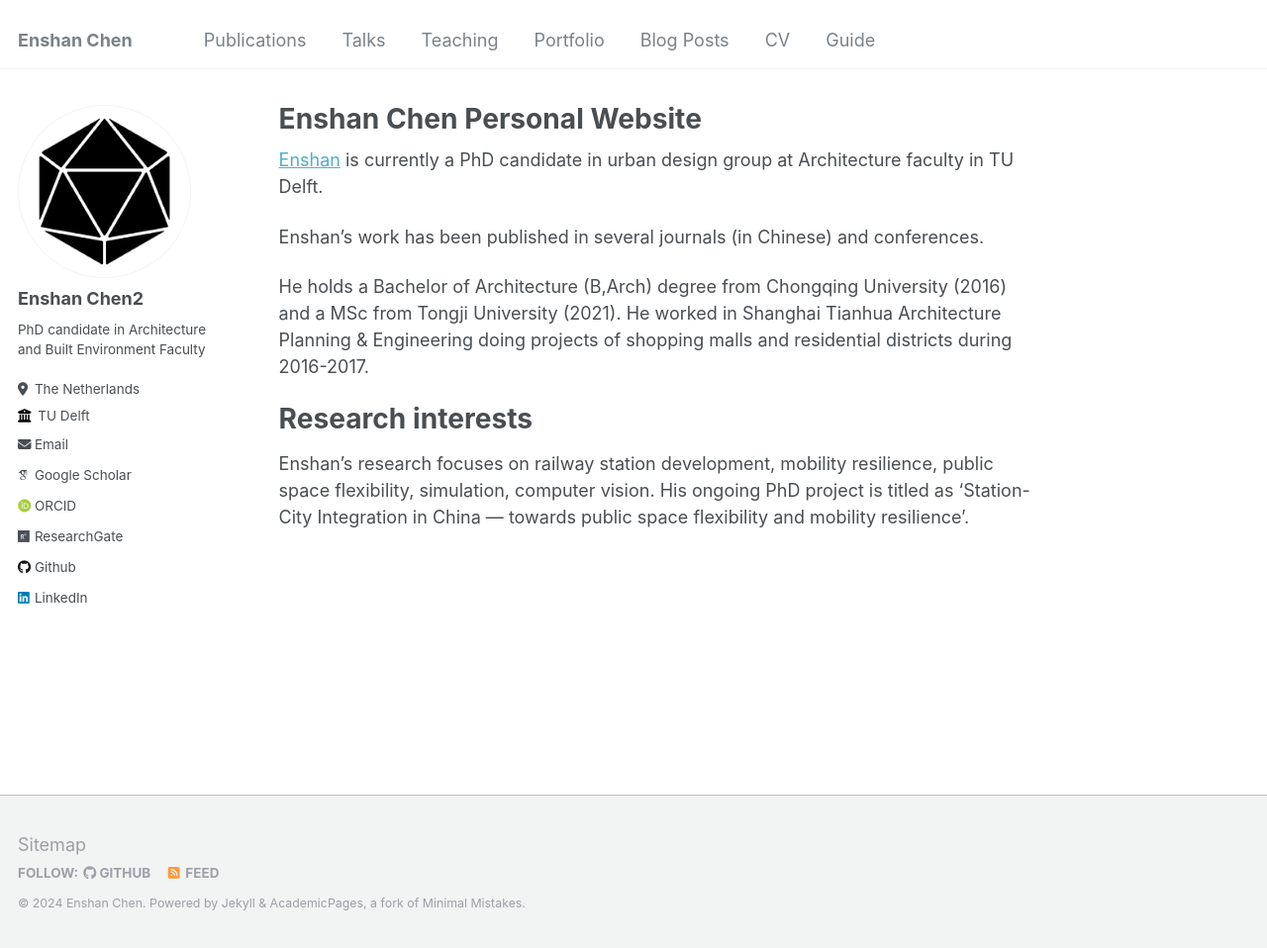
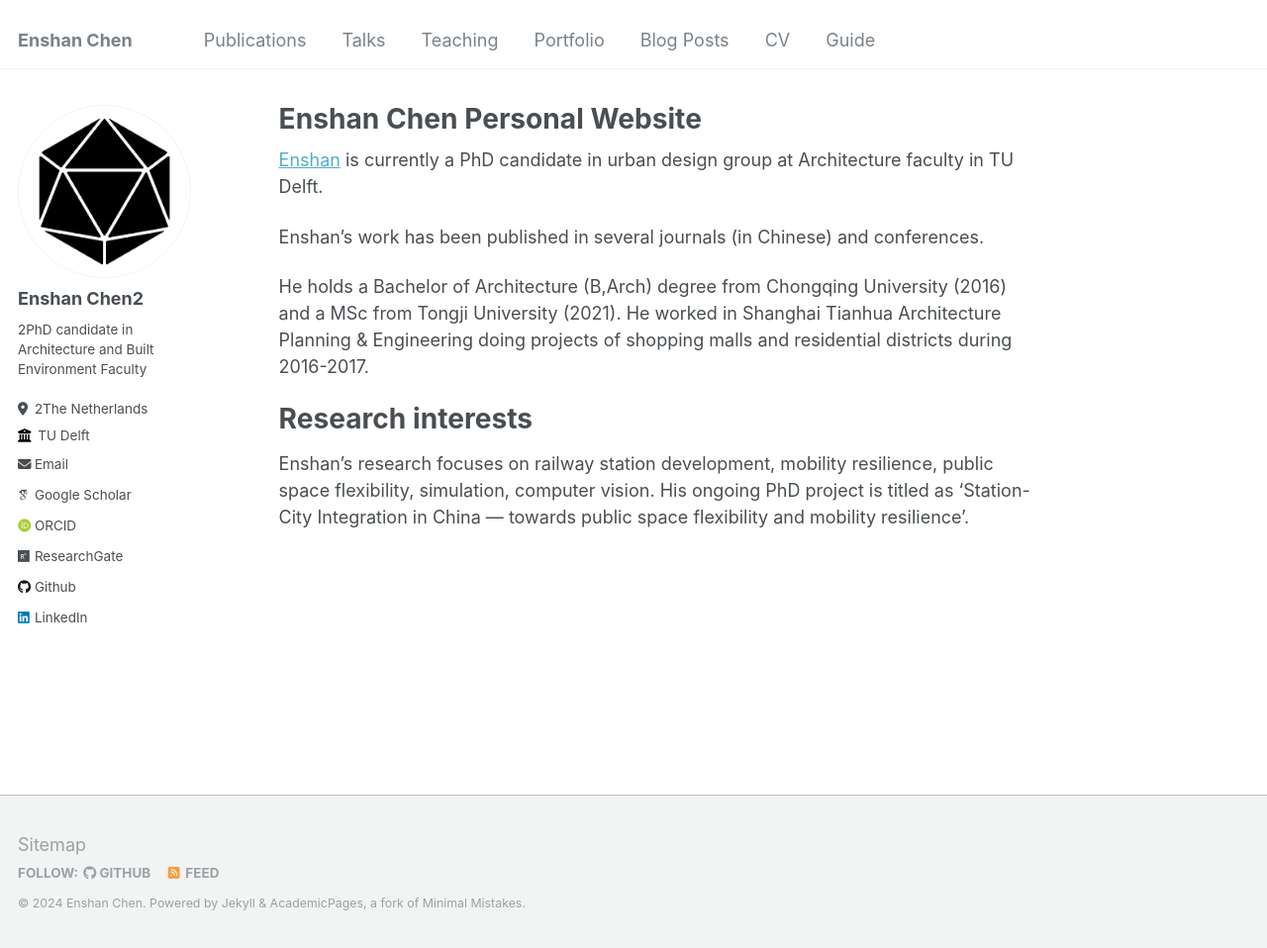
Before and after one commit to 1309928130/1309928130.github.io, a Jekyll site: the page built from _pages/about.md, in a window 1280 px wide and 958 px high. Shown: the whole window at 99% size. Built offline with Jekyll 4.4.1, drawn with Linux system fonts in a browser that asks for light colours; some web fonts are replaced.

Commit message:
Update _config.yml

```diff
--- a/_config.yml
+++ b/_config.yml
@@ -24,8 +24,8 @@ author:
   avatar           : "profile.png"
   name             : "Enshan Chen2"
   pronouns         : # example: "she/her"
-  bio              : "PhD candidate in Architecture and Built Environment Faculty"
-  location         : "The Netherlands"
+  bio              : "2PhD candidate in Architecture and Built Environment Faculty"
+  location         : "2The Netherlands"
   employer         : "TU Delft"
   uri              : # URL
   email            : "e.chen@tudelft.nl"
```
